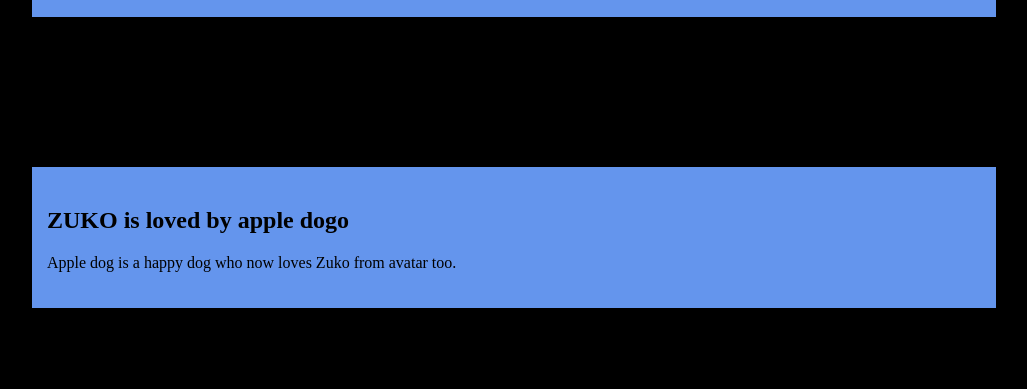
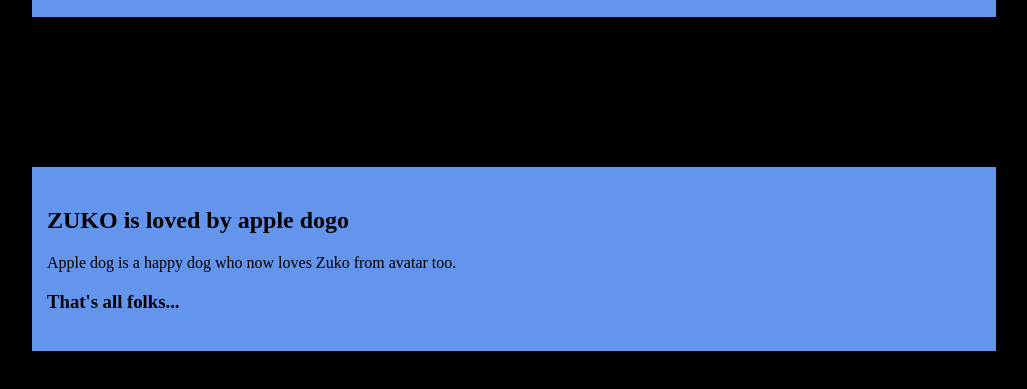
Before and after one commit to STLCC-CodeCamp-Aug-22/js-assignment-4-html-me-something-Zion-bit121, a website: page index.html in a window 1280 px wide. Shown: the part 2833-3222 px from the top of the page, without its empty margins (126-1153 px from the left). Drawn offline with Linux system fonts and the light colour scheme.

Commit message:
Mango Zebra

```diff
--- a/index.html
+++ b/index.html
@@ -128,6 +128,9 @@
                   Apple dog is a happy dog who now loves Zuko from avatar too.
                </p>
             </section>
+            <footer>
+               <h3>That's all folks...</h3>
+            </footer>
          </article>
       </main>
    </body>
```
